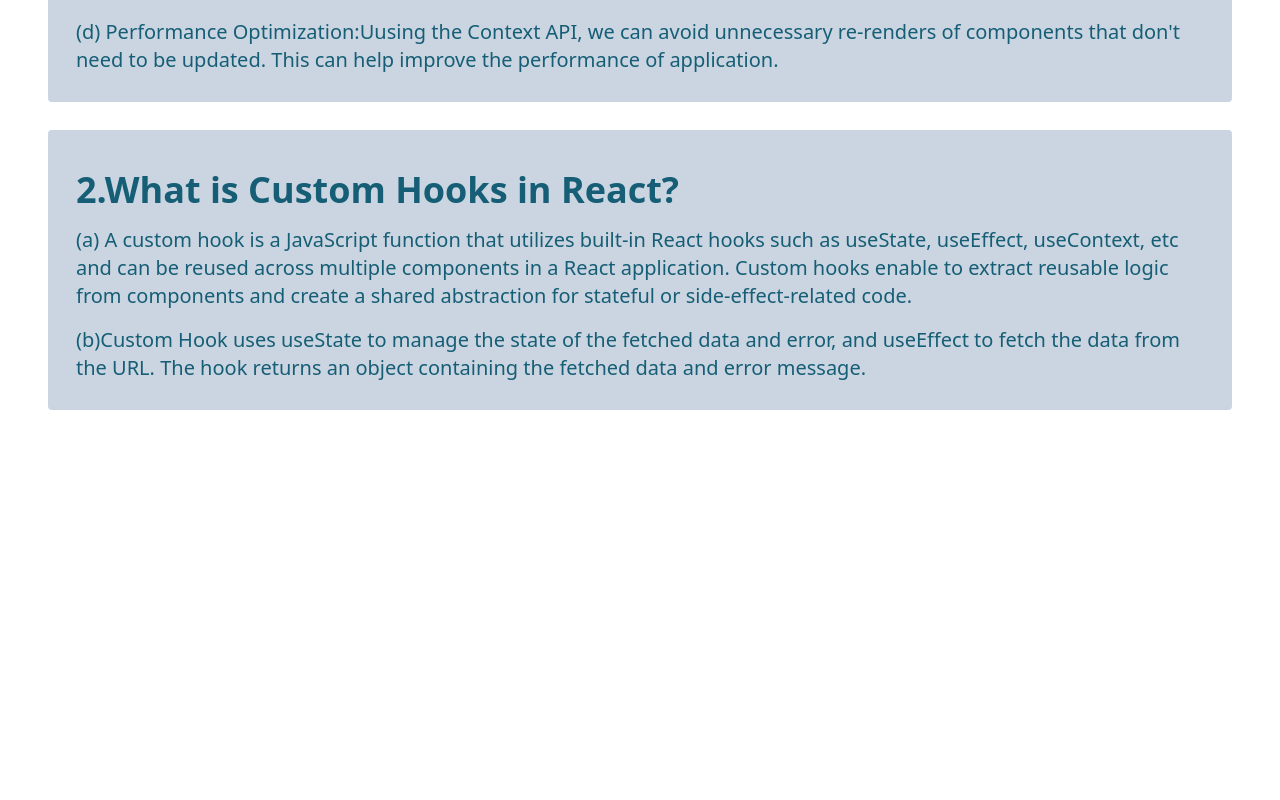
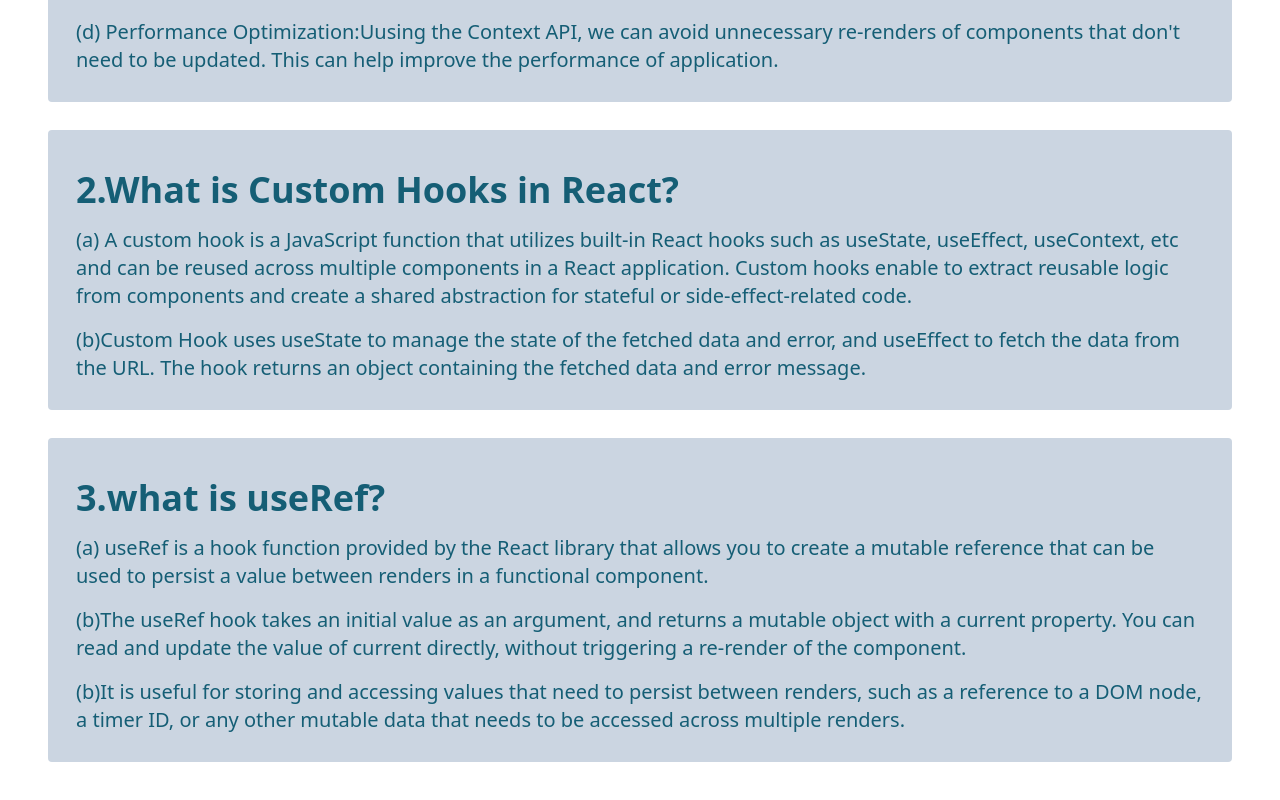
Before and after one commit to Moonchowdhur/job-haunter-client, a React (Vite) app: page /blog in a window 1280 px wide. Shown: the part 470-1270 px from the top of the page. Before the commit the page ends 924 px from the top, so only its background shows below. Built offline with nearby package versions, Linux system fonts and the light colour scheme.

Commit message:
ans added

```diff
--- a/src/components/Blog/Blog.jsx
+++ b/src/components/Blog/Blog.jsx
@@ -19,7 +19,19 @@ const Blog = () => {
             <p className='mt-4 font-medium text-xl'>
             (b)Custom Hook uses useState to manage the state of the fetched data and error, and useEffect to fetch the data from the URL. The hook returns an object containing the fetched data and error message.
             </p>
-
+            </div>
+            {/* 3rd question */}
+            <div  className=' bg-slate-300 text-cyan-800 my-7 p-7 rounded'>
+            <h2 className='text-4xl font-bold my-3'>3.what is useRef?</h2>
+            <p className='mt-4 font-medium text-xl'>
+           (a) useRef is a hook function provided by the React library that allows you to create a mutable reference that can be used to persist a value between renders in a functional component.
+            </p>
+            <p className='mt-4 font-medium text-xl'>
+            (b)The useRef hook takes an initial value as an argument, and returns a mutable object with a current property. You can read and update the value of current directly, without triggering a re-render of the component.
+            </p>
+            <p className='mt-4 font-medium text-xl'>
+            (b)It is useful for storing and accessing values that need to persist between renders, such as a reference to a DOM node, a timer ID, or any other mutable data that needs to be accessed across multiple renders.
+            </p>
             </div>
 
         </div>
--- a/src/components/Featuredetails/Featuredetails.jsx
+++ b/src/components/Featuredetails/Featuredetails.jsx
@@ -23,11 +23,24 @@ let jobdataFunc=async()=>{
 jobdataFunc()
   },[id])
 
-console.log(features)
+
+  function addToCart(feature){
+   console.log(feature)
+  }
 
 
     return (
-        <div className='md:flex justify-around md:mx-12 mt- p-4'>
+       <div>
+      <div className="hero h-[40vh] mt-8" style={{ backgroundImage: `url("https://media.istockphoto.com/id/1401158734/photo/c-sharp-programming-language-source-code-example-on-monitor-and-bokeh-background-c-source.jpg?s=1024x1024&w=is&k=20&c=mDNdFVDRDoY2DBt3S5YWl7cU3rJLB_x0KQ_o-dYHnzA=")` }}>
+      <div className="hero-overlay bg-opacity-60"></div>
+       <div className="hero-content text-center text-neutral-content">
+       <div className="max-w-md">
+       <h1 className="mb-5 text-5xl font-bold">Job Details</h1>
+       </div>
+       </div>
+       </div>
+        {/* details section */}
+        <div className='md:flex justify-around md:mx-12 p-4'>
         <div className='md:w-[70%] p-4 rounded-md  my-16 bg-opacity-60  bg-[#FCC8D1]'>
           <h2 className='text-xl my-5'><span className='font-bold'>Job Description:</span>{features?.description}</h2>
           <p className='text-xl my-5'> <span className='font-bold'>Job Responsibity: </span>{features?.responsibity}</p>
@@ -73,9 +86,9 @@ console.log(features)
            <p className=''><span className='font-bold text-xl'>Address:
            </span> {features?.address}</p>
           </div>
-          <button className='bg-violet-500 text-center font-bold hover:bg-violet-700 text-white rounded-lg my-7 px-3 w-full py-2 text-2xl'>Apply Now</button>
+          <button onClick={()=>addToCart(features)} className='bg-violet-500 text-center font-bold hover:bg-violet-700 text-white rounded-lg my-7 px-3 w-full py-2 text-2xl'>Apply Now</button>
         </div>
-
+        </div>
         </div>
     );
 };
```
